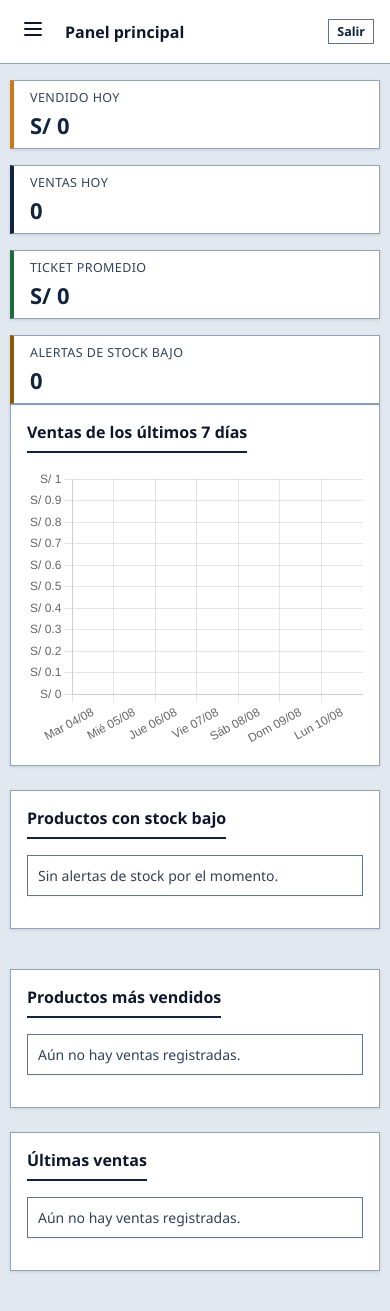
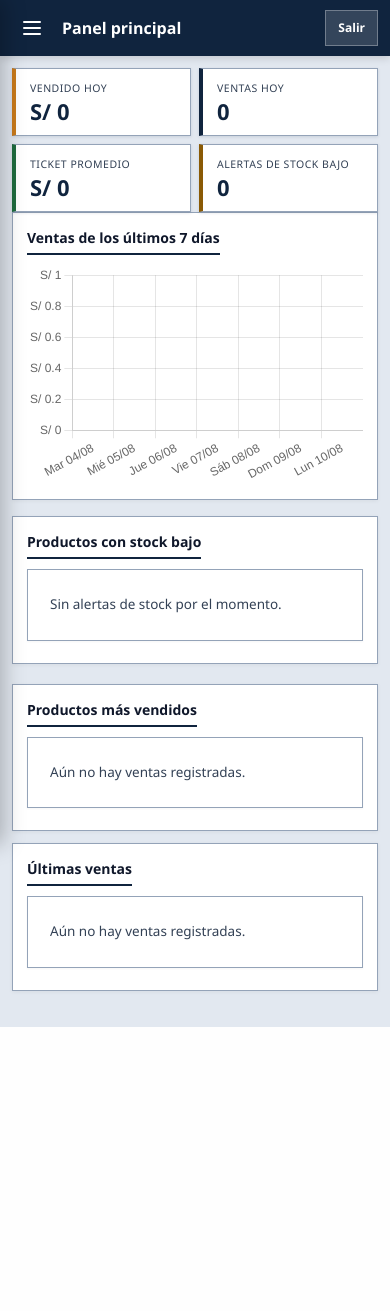
Before and after one commit to Lssuriol/Mini_ERP_uriol, a Django app: page /reportes/ in a window 390 px wide. After the commit the page ends 1027 px from the top, so only its background shows below. Run offline with Django 5.2, Linux system fonts and the light colour scheme; the visitor is signed in with stand-in values (Sample User, id 1); data comes from the database, SQL or seed files in the repository; data that the repository does not hold is empty; some libraries are stand-ins or nearby versions.

Commit message:
cambio en diseño movil

```diff
--- a/static/css/formularios.css
+++ b/static/css/formularios.css
@@ -129,6 +129,17 @@ textarea.campo-formulario {
     font-size: var(--tamano-fuente-pequena);
 }
 
+.boton--fantasma {
+    background-color: transparent;
+    color: var(--color-primario);
+    border-color: transparent;
+}
+
+.boton--fantasma:hover {
+    background-color: var(--color-fondo);
+    border-color: var(--color-borde);
+}
+
 .mensajes-formulario {
     margin-bottom: var(--espacio-md);
 }
--- /dev/null
+++ b/static/css/movil.css
@@ -0,0 +1,404 @@
+/*
+ * Mobile-first overrides — Transforma el ERP en una experiencia tipo app móvil.
+ * Optimizado para iPhone (Safari) y Android (Chrome).
+ * Se carga después de los demás CSS para sobreescribir selectivamente.
+ */
+
+/* ===== VARIABLES MÓVILES ===== */
+@media (max-width: 767px) {
+    :root {
+        --espacio-lg: 16px;
+        --espacio-md: 12px;
+        --espacio-sm: 6px;
+        --tamano-fuente-base: 15px;
+        --tamano-fuente-pequena: 12px;
+        --tamano-fuente-mediana: 16px;
+        --tamano-fuente-grande: 18px;
+    }
+}
+
+/* ===== CUERPO & LAYOUT ===== */
+@media (max-width: 767px) {
+    html {
+        /* Previene el bounce en iOS Safari */
+        -webkit-text-size-adjust: 100%;
+    }
+
+    body {
+        -webkit-tap-highlight-color: transparent;
+        overscroll-behavior-y: contain;
+    }
+
+    .contenedor-app {
+        flex-direction: column;
+    }
+
+    .contenido-principal {
+        min-height: 100vh;
+        min-height: 100svh; /* Safe viewport height para iOS */
+    }
+
+    /* ===== HEADER TIPO APP ===== */
+    .encabezado {
+        position: sticky;
+        top: 0;
+        z-index: 100;
+        height: 56px;
+        padding: 0 12px;
+        background-color: var(--color-primario);
+        color: #ffffff;
+        border-bottom: none;
+        box-shadow: 0 2px 8px rgba(0, 0, 0, 0.15);
+    }
+
+    .encabezado__titulo {
+        font-size: 16px;
+        font-weight: 600;
+        color: #ffffff;
+        white-space: nowrap;
+        overflow: hidden;
+        text-overflow: ellipsis;
+        max-width: calc(100vw - 120px);
+    }
+
+    .encabezado__menu-toggle {
+        display: flex;
+        align-items: center;
+        justify-content: center;
+        color: #ffffff;
+        margin-right: 10px;
+        padding: 8px;
+        width: 40px;
+        height: 40px;
+    }
+
+    .encabezado__usuario > a {
+        background-color: rgba(255, 255, 255, 0.15);
+        color: #ffffff;
+        border-color: rgba(255, 255, 255, 0.3);
+        font-size: 12px;
+        padding: 6px 12px;
+    }
+
+    /* ===== SIDEBAR TIPO APP ===== */
+    .barra-lateral {
+        width: 280px;
+        box-shadow: 4px 0 20px rgba(0, 0, 0, 0.25);
+    }
+
+    .barra-lateral__enlace {
+        padding: 13px 16px;
+        font-size: 15px;
+        border-left-width: 3px;
+    }
+
+    .barra-lateral__enlace:active {
+        background-color: rgba(255, 255, 255, 0.12);
+    }
+
+    .barra-lateral__seccion-titulo {
+        font-size: 11px;
+        padding: 16px 16px 6px;
+    }
+
+    .overlay-sidebar {
+        backdrop-filter: blur(2px);
+        -webkit-backdrop-filter: blur(2px);
+    }
+
+    /* ===== ZONA DE CONTENIDO ===== */
+    .zona-contenido {
+        padding: 12px;
+        padding-bottom: 24px;
+        background-color: var(--color-fondo);
+    }
+
+    /* ===== TARJETAS ===== */
+    .tarjeta {
+        padding: 14px;
+        margin-bottom: 12px;
+        border: 1px solid var(--color-borde);
+        box-shadow: 0 1px 4px rgba(0, 0, 0, 0.06);
+    }
+
+    .tarjeta__titulo {
+        font-size: 14px;
+        margin-bottom: 10px;
+        padding-bottom: 6px;
+    }
+
+    /* ===== KPI CARDS — Estilo app ===== */
+    .tarjeta-kpi {
+        padding: 12px 14px;
+        border-left-width: 4px;
+    }
+
+    .tarjeta-kpi__etiqueta {
+        font-size: 10.5px;
+        letter-spacing: 0.5px;
+        margin-bottom: 4px;
+    }
+
+    .tarjeta-kpi__valor {
+        font-size: 22px;
+        line-height: 1.1;
+    }
+
+    /* Cuadrícula de KPIs: 2 columnas en móvil */
+    .cuadricula--4 {
+        grid-template-columns: repeat(2, 1fr) !important;
+        gap: 8px;
+    }
+
+    .cuadricula--2,
+    .cuadricula--3 {
+        grid-template-columns: 1fr;
+        gap: 8px;
+    }
+
+    /* ===== TABLAS EN MODO CARD COMPACTO ===== */
+    .tabla-envoltorio {
+        border: none;
+        overflow-x: visible;
+    }
+
+    .tabla-datos tr {
+        padding: 10px 12px;
+    }
+
+    .tabla-datos td {
+        font-size: 13.5px;
+    }
+
+    .tabla-datos td::before {
+        font-size: 10px;
+        letter-spacing: 0.3px;
+    }
+
+    /* ===== FORMULARIOS TIPO APP ===== */
+    .campo-formulario,
+    select.campo-formulario,
+    .campo__entrada {
+        padding: 12px;
+        font-size: 16px; /* 16px evita zoom automático en iOS */
+        border: 1px solid var(--color-borde-oscuro);
+        -webkit-appearance: none;
+        appearance: none;
+    }
+
+    .campo-formulario:focus,
+    .campo__entrada:focus {
+        border-color: var(--color-primario);
+        box-shadow: 0 0 0 3px rgba(16, 36, 62, 0.12);
+    }
+
+    .grupo-formulario label,
+    .campo__etiqueta {
+        font-size: 11px;
+        margin-bottom: 5px;
+    }
+
+    /* ===== BOTONES TIPO APP ===== */
+    .boton {
+        padding: 12px 18px;
+        font-size: 15px;
+        min-height: 44px; /* Mínimo recomendado por Apple (44pt) y Google (48dp) */
+        touch-action: manipulation; /* Elimina delay de 300ms en mobile */
+    }
+
+    .boton--primario,
+    .boton--acento {
+        width: 100%;
+        justify-content: center;
+    }
+
+    .boton--pequeno {
+        padding: 8px 14px;
+        font-size: 13px;
+        min-height: 36px;
+    }
+
+    .acciones-formulario {
+        flex-direction: column;
+        gap: 8px;
+    }
+
+    .acciones-formulario .boton {
+        width: 100%;
+    }
+
+    /* ===== FILTROS DE REPORTE ===== */
+    .tarjeta form {
+        flex-direction: column !important;
+        align-items: stretch !important;
+        gap: 10px !important;
+    }
+
+    .tarjeta form .campo,
+    .tarjeta form .grupo-formulario {
+        width: 100% !important;
+    }
+
+    .tarjeta form .boton {
+        width: 100%;
+    }
+
+    /* ===== ETIQUETAS DE ESTADO ===== */
+    .etiqueta {
+        font-size: 10.5px;
+        padding: 3px 10px;
+    }
+
+    .rol-etiqueta {
+        display: none;
+    }
+
+    /* ===== ALERTS/MENSAJES ===== */
+    .alerta {
+        padding: 12px 14px;
+        font-size: 14px;
+        margin-bottom: 10px;
+    }
+
+    /* ===== POS (Punto de Venta) ===== */
+    .pos-contenedor {
+        grid-template-columns: 1fr;
+        gap: 12px;
+    }
+
+    .pos-resultados__item {
+        padding: 12px 14px;
+        min-height: 48px;
+    }
+
+    .pos-carrito__cantidad {
+        width: 60px;
+        padding: 8px;
+        font-size: 16px;
+        text-align: center;
+    }
+
+    .pos-resumen__linea {
+        font-size: 15px;
+        padding: 6px 0;
+    }
+
+    .pos-resumen__linea--total {
+        font-size: 22px;
+    }
+
+    /* ===== PAGINACIÓN ===== */
+    .tarjeta > div[style*="justify-content: center"] {
+        flex-wrap: wrap;
+    }
+
+    .tarjeta > div[style*="justify-content: center"] .boton {
+        min-width: 44px;
+        min-height: 44px;
+    }
+
+    /* ===== GRÁFICOS ===== */
+    .tarjeta div[style*="height: 300px"],
+    .tarjeta div[style*="height: 280px"],
+    .tarjeta div[style*="height: 350px"] {
+        height: 220px !important;
+    }
+
+    /* ===== PÁGINAS DE ERROR (403, 404, 500) ===== */
+    .tarjeta[style*="max-width: 600px"] {
+        margin-top: 16px !important;
+        padding: 24px 16px !important;
+    }
+
+    .tarjeta[style*="max-width: 600px"] h2 {
+        font-size: 1.2rem !important;
+    }
+
+    .tarjeta[style*="max-width: 600px"] p {
+        font-size: 0.95rem !important;
+    }
+
+    .tarjeta[style*="max-width: 600px"] svg {
+        width: 56px !important;
+        height: 56px !important;
+    }
+
+    /* ===== LOGIN ===== */
+    .tarjeta-login {
+        width: 100%;
+        margin: 16px;
+        padding: 24px 20px;
+        box-shadow: 0 4px 16px rgba(0, 0, 0, 0.2);
+    }
+
+    .pagina-login {
+        padding: 16px;
+        align-items: flex-start;
+        padding-top: 10vh;
+    }
+
+    /* ===== COMPROBANTE ===== */
+    .comprobante {
+        padding: 14px;
+        margin: 0;
+        max-width: 100%;
+    }
+
+    /* ===== MINIATURA DE PRODUCTO ===== */
+    .miniatura-producto {
+        width: 36px;
+        height: 36px;
+    }
+
+    /* ===== PULL-TO-REFRESH FEEL ===== */
+    .zona-contenido {
+        scroll-behavior: smooth;
+        -webkit-overflow-scrolling: touch;
+    }
+
+    /* ===== ANIMACIONES SUAVES ===== */
+    .tarjeta,
+    .tarjeta-kpi,
+    .tabla-datos tr {
+        transition: transform 0.15s ease, box-shadow 0.15s ease;
+    }
+
+    .tarjeta-kpi:active {
+        transform: scale(0.98);
+    }
+}
+
+/* ===== TABLET (768px - 1024px) ===== */
+@media (min-width: 768px) and (max-width: 1024px) {
+    .encabezado {
+        position: sticky;
+        top: 0;
+        z-index: 100;
+    }
+
+    .cuadricula--4 {
+        grid-template-columns: repeat(2, 1fr);
+    }
+
+    .tarjeta-kpi__valor {
+        font-size: 24px;
+    }
+}
+
+/* ===== SAFE AREA PARA NOTCH (iPhone X+) ===== */
+@supports (padding-top: env(safe-area-inset-top)) {
+    @media (max-width: 767px) {
+        .encabezado {
+            padding-top: env(safe-area-inset-top);
+            height: calc(56px + env(safe-area-inset-top));
+        }
+
+        .barra-lateral {
+            padding-top: env(safe-area-inset-top);
+        }
+
+        .zona-contenido {
+            padding-bottom: calc(24px + env(safe-area-inset-bottom));
+        }
+    }
+}
--- a/static/css/tablas.css
+++ b/static/css/tablas.css
@@ -103,46 +103,68 @@
         display: none;
     }
 
+    /* Cada fila = una tarjeta compacta */
     .tabla-datos tr {
-        margin-bottom: var(--espacio-md);
-        border: 1px solid var(--color-borde-oscuro);
-        border-radius: var(--radio-borde);
+        margin-bottom: 8px;
+        border: 1px solid var(--color-borde);
         background-color: var(--color-fondo-tarjeta);
-        box-shadow: 0 1px 3px rgba(0,0,0,0.05);
+        box-shadow: 0 1px 2px rgba(0,0,0,0.04);
+        padding: 10px 12px;
     }
 
+    /* Cada celda = una línea horizontal compacta (label a la izq, valor a la der) */
     .tabla-datos td {
-        display: flex;
-        flex-direction: column;
-        align-items: flex-start;
-        text-align: left !important;
+        display: flex !important;
+        flex-direction: row !important;
+        justify-content: space-between;
+        align-items: center;
+        gap: 12px;
+        text-align: right !important;
         position: relative;
-        border-bottom: 1px solid var(--color-borde);
-        padding: 10px var(--espacio-md);
+        border-bottom: 1px solid var(--color-fondo); /* Separador sutil entre campos */
+        padding: 6px 0;
         min-height: auto;
+        font-size: 14px;
+        line-height: 1.3;
     }
 
     .tabla-datos td:last-child {
         border-bottom: none;
     }
 
+    /* Label inline a la izquierda, compacto */
     .tabla-datos td::before {
-        content: attr(data-label);
+        content: attr(data-label) ":";
         position: static;
         transform: none;
-        width: 100%;
-        margin-bottom: 4px;
-        white-space: normal;
+        flex-shrink: 0;
+        width: auto;
+        min-width: 0;
+        margin-bottom: 0;
+        white-space: nowrap;
         text-align: left;
-        font-weight: 600;
+        font-weight: 700;
         font-size: 11px;
         color: var(--color-texto-secundario);
         text-transform: uppercase;
+        letter-spacing: 0.2px;
+    }
+
+    /* When there's no data-label, hide the ::before */
+    .tabla-datos td:not([data-label])::before,
+    .tabla-datos td[data-label=""]::before {
+        display: none;
+    }
+
+    /* Ocultar celdas vacías sin label */
+    .tabla-datos td:empty {
+        display: none;
     }
 
     .tabla-vacia {
         text-align: center !important;
-        padding-left: 10px !important;
+        padding: 16px 10px !important;
+        display: block !important;
     }
 
     .tabla-vacia::before {
--- a/templates/base.html
+++ b/templates/base.html
@@ -3,14 +3,19 @@
 <html lang="es">
 <head>
     <meta charset="UTF-8">
-    <meta name="viewport" content="width=device-width, initial-scale=1.0">
+    <meta name="viewport" content="width=device-width, initial-scale=1.0, maximum-scale=5.0, viewport-fit=cover">
+    <meta name="theme-color" content="#10243e">
+    <meta name="apple-mobile-web-app-capable" content="yes">
+    <meta name="apple-mobile-web-app-status-bar-style" content="black-translucent">
+    <meta name="mobile-web-app-capable" content="yes">
     <title>{% block titulo %}Mini ERP{% endblock %} · {{ nombre_empresa }}</title>
     <link rel="icon" type="image/x-icon" href="{% static 'img/favicon.ico' %}">
-    <link rel="stylesheet" href="{% static 'css/variables.css' %}">
-    <link rel="stylesheet" href="{% static 'css/layout.css' %}">
-    <link rel="stylesheet" href="{% static 'css/tablas.css' %}">
-    <link rel="stylesheet" href="{% static 'css/formularios.css' %}">
-    <link rel="stylesheet" href="{% static 'css/componentes.css' %}">
+    <link rel="stylesheet" href="{% static 'css/variables.css' %}?v=5">
+    <link rel="stylesheet" href="{% static 'css/layout.css' %}?v=5">
+    <link rel="stylesheet" href="{% static 'css/tablas.css' %}?v=5">
+    <link rel="stylesheet" href="{% static 'css/formularios.css' %}?v=5">
+    <link rel="stylesheet" href="{% static 'css/componentes.css' %}?v=5">
+    <link rel="stylesheet" href="{% static 'css/movil.css' %}?v=5">
     <link rel="stylesheet" href="https://cdn-uicons.flaticon.com/2.5.0/uicons-regular-straight/css/uicons-regular-straight.css">
     {% block estilos_extra %}{% endblock %}
 </head>
```
